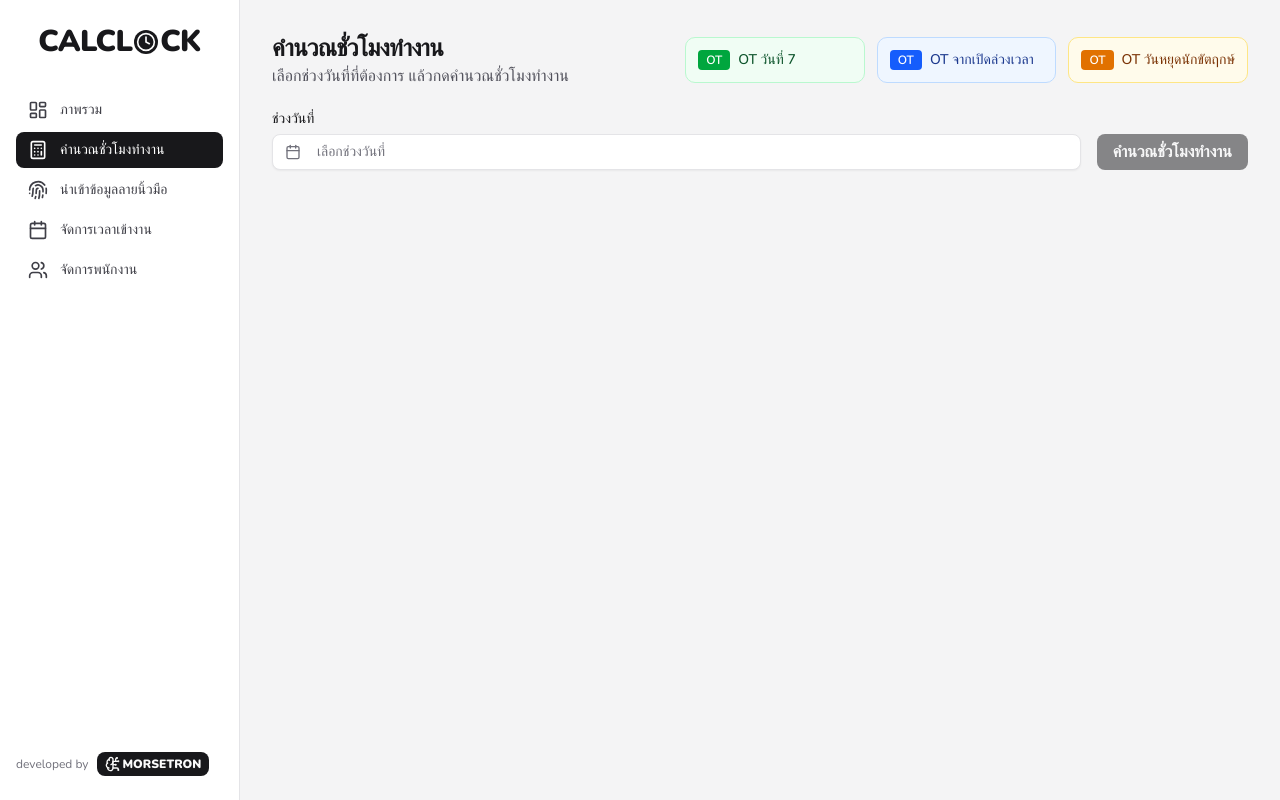
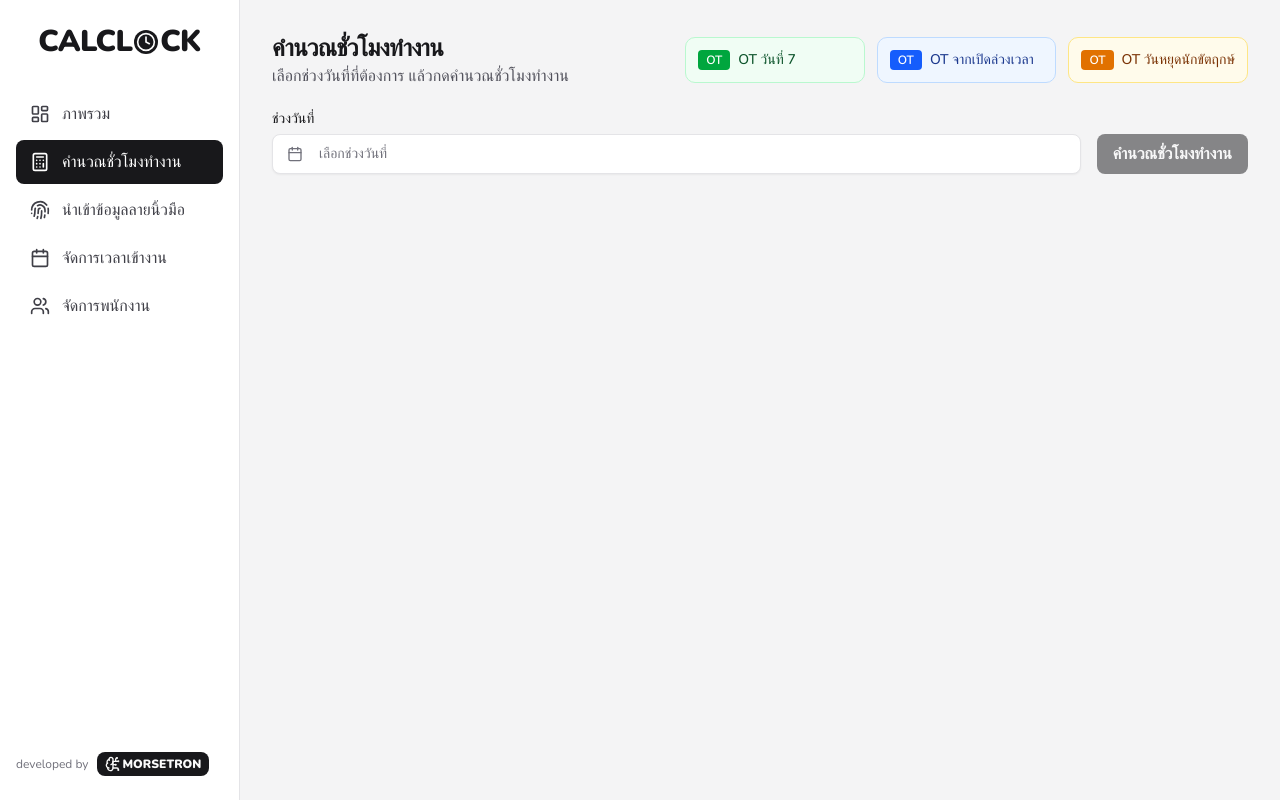
Before and after one commit to morsechimwai/calclock-app, a Next.js app: page /payroll in a window 1280 px wide. Built offline with nearby package versions, Linux system fonts and the light colour scheme; no server answers; the database is empty.

Commit message:
Refactor AppShell and Button components for improved UI consistency. Simplify Button component styles and adjust AppShell layout, enhancing mobile header and navigation item spacing for better usability.

```diff
--- a/components/app-shell.tsx
+++ b/components/app-shell.tsx
@@ -46,12 +46,7 @@ export function AppShell({ children }: { children: ReactNode }) {
     <div className="min-h-screen bg-zinc-100 text-zinc-900">
       {/* Mobile Header */}
       <header className="sticky top-0 z-50 flex h-14 items-center gap-4 border-b border-zinc-200 bg-white px-4 md:hidden">
-        <Button
-          variant="ghost"
-          size="icon"
-          onClick={toggleSidebar}
-          aria-label="เปิดเมนู"
-        >
+        <Button variant="ghost" size="icon" onClick={toggleSidebar} aria-label="เปิดเมนู">
           <Menu className="h-5 w-5" />
         </Button>
         <div className="flex items-center gap-1">
@@ -96,7 +91,7 @@ export function AppShell({ children }: { children: ReactNode }) {
           </Button>
         </div>
 
-        <nav className="mt-2 flex flex-col gap-1 text-sm flex-1 overflow-y-auto">
+        <nav className="mt-2 flex flex-col gap-1 text-base font-medium flex-1 overflow-y-auto">
           {NAV_ITEMS.map((item) => {
             const active =
               pathname === item.href ||
@@ -108,7 +103,7 @@ export function AppShell({ children }: { children: ReactNode }) {
                 key={item.href}
                 href={item.href}
                 onClick={closeSidebar}
-                className={`flex items-center gap-3 rounded-md px-3 py-2 text-left transition ${
+                className={`flex items-center gap-3 rounded-md px-3.5 py-2.5 text-left transition ${
                   active ? "bg-zinc-900 text-white" : "text-zinc-700 hover:bg-zinc-100"
                 }`}
               >
--- a/components/ui/button.tsx
+++ b/components/ui/button.tsx
@@ -14,14 +14,12 @@ const buttonVariants = cva(
           "bg-destructive text-white hover:bg-destructive/90 focus-visible:ring-destructive/20 dark:focus-visible:ring-destructive/40 dark:bg-destructive/60",
         outline:
           "border bg-background shadow-xs hover:bg-accent hover:text-accent-foreground dark:bg-input/30 dark:border-input dark:hover:bg-input/50",
-        secondary:
-          "bg-secondary text-secondary-foreground hover:bg-secondary/80",
-        ghost:
-          "hover:bg-accent hover:text-accent-foreground dark:hover:bg-accent/50",
+        secondary: "bg-secondary text-secondary-foreground hover:bg-secondary/80",
+        ghost: "hover:bg-accent hover:text-accent-foreground dark:hover:bg-accent/50",
         link: "text-primary underline-offset-4 hover:underline",
       },
       size: {
-        default: "h-9 px-4 py-2 has-[>svg]:px-3",
+        default: "h-10 px-5 py-2.5 has-[>svg]:px-3.5",
         sm: "h-8 rounded-md gap-1.5 px-3 has-[>svg]:px-2.5",
         lg: "h-10 rounded-md px-6 has-[>svg]:px-4",
         icon: "size-9",
```
